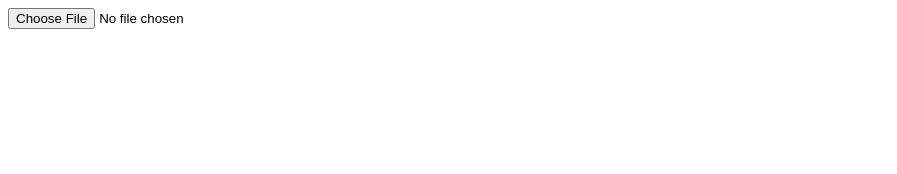
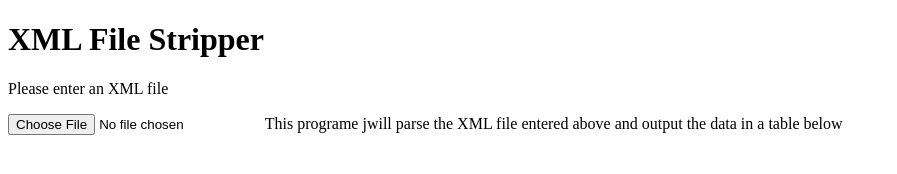
Before and after one commit to mikespeight/XMLstripper, a plain HTML site: page index.html in a window 1280 px wide. Shown: the whole page, without its empty margins (0-897 px from the left). Drawn offline with Linux system fonts and the light colour scheme.

Commit message:
File updates

```diff
--- a/index.html
+++ b/index.html
@@ -17,7 +17,10 @@
     </style>
 </head>
 <body>
+<h1>XML File Stripper</h1>
+<p>Please enter an XML file</p>
 <input type="file" id="file-input">
+This programe jwill parse the XML file entered above and output the data in a table below
 <div id="table-container"></div>
 
 <script>
```
